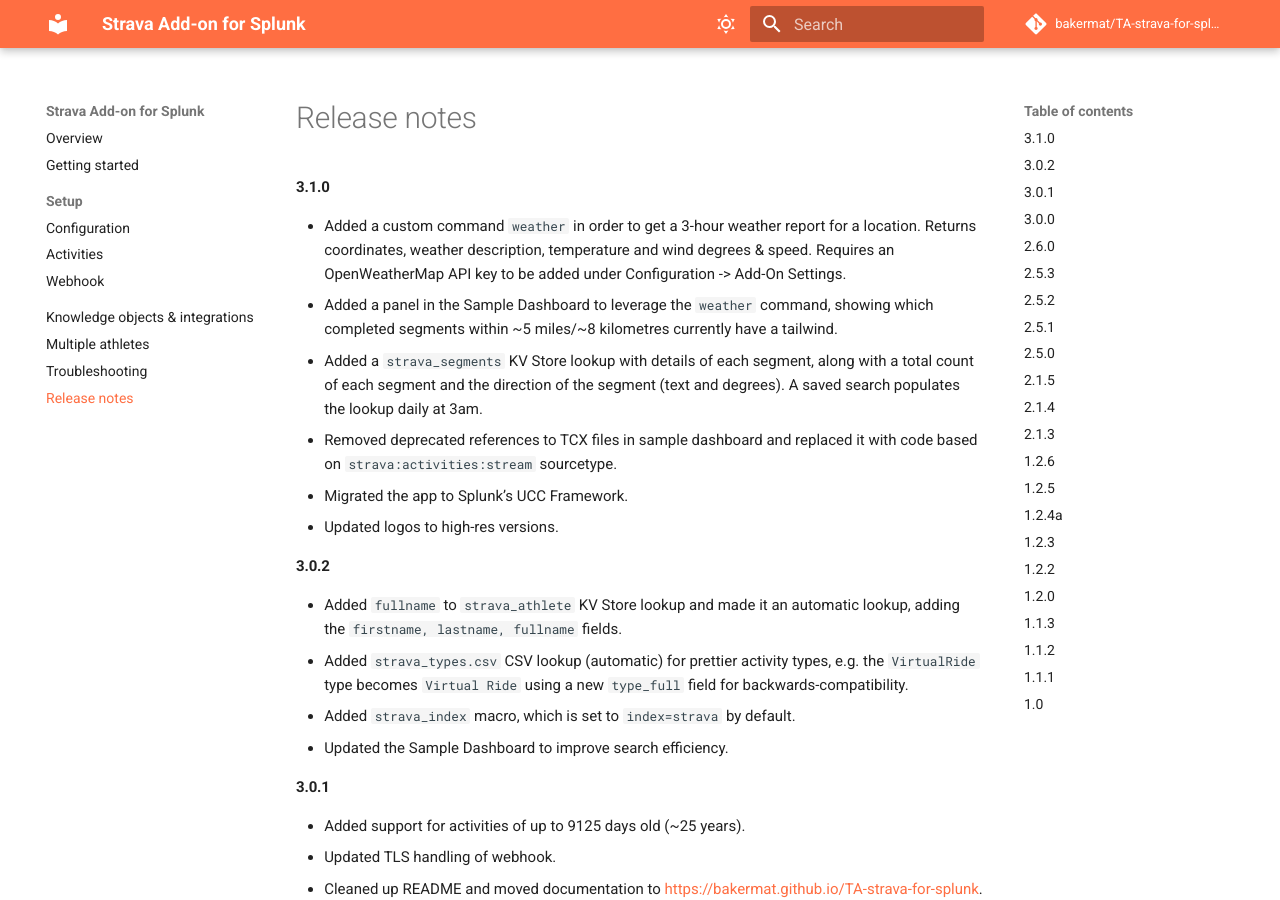
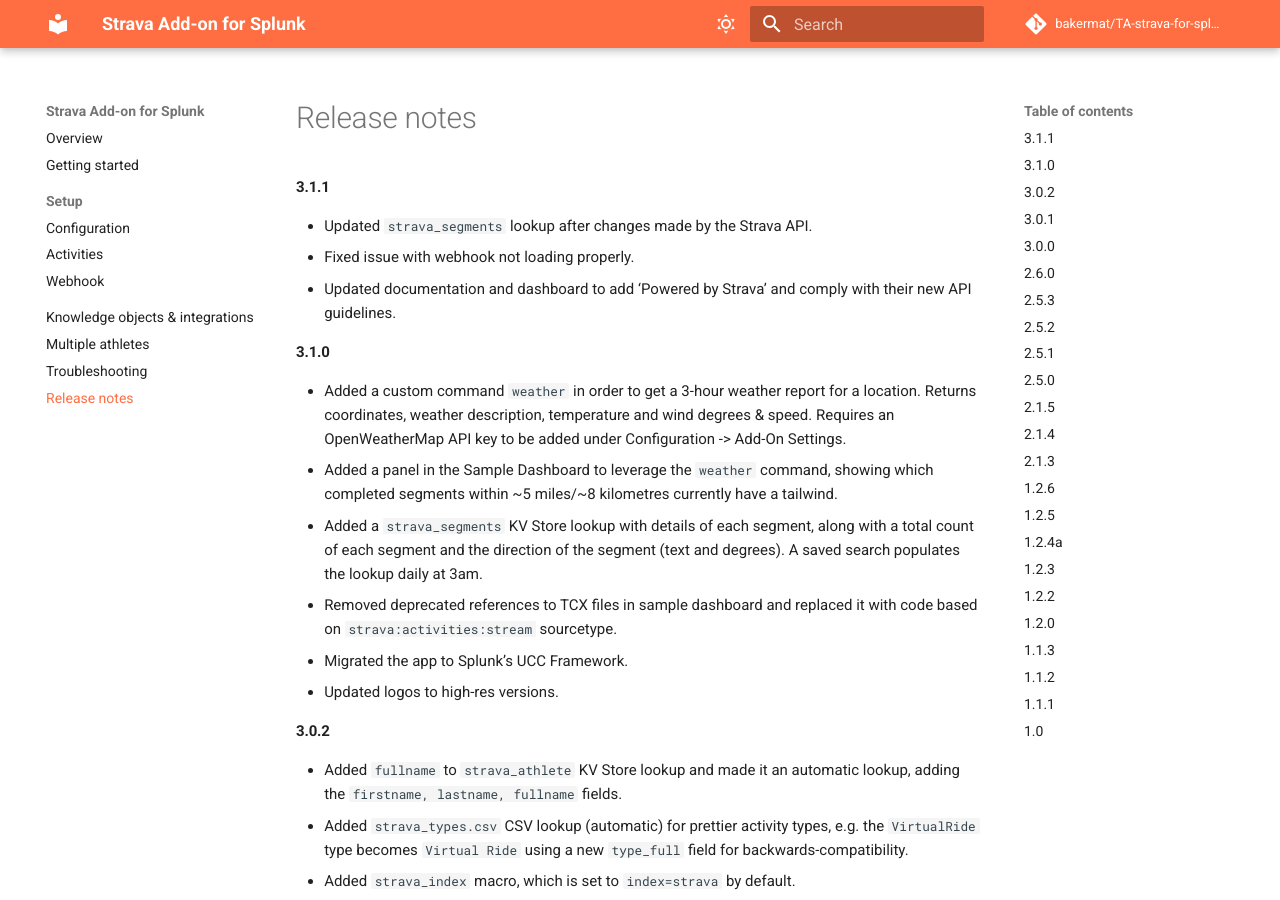
Before and after one commit to bakermat/TA-strava-for-splunk, an MkDocs documentation site: the page built from docs/release-notes.md, in a window 1280 px wide and 900 px high. Built offline with MkDocs 1.6.1 and Material for MkDocs 9.7.7, drawn with Linux system fonts in a browser that asks for light colours; comment, search, counter and statistics services are not loaded.

Commit message:
Fixed webhook and improved sample dashboard

```diff
--- a/docs/release-notes.md
+++ b/docs/release-notes.md
@@ -1,3 +1,8 @@
+#### 3.1.1
+- Updated `strava_segments` lookup after changes made by the Strava API.
+- Fixed issue with webhook not loading properly.
+- Updated documentation and dashboard to add 'Powered by Strava' and comply with their new API guidelines.
+
 #### 3.1.0
 - Added a custom command `weather` in order to get a 3-hour weather report for a location. Returns coordinates, weather description, temperature and wind degrees & speed. Requires an OpenWeatherMap API key to be added under Configuration -> Add-On Settings.
 - Added a panel in the Sample Dashboard to leverage the `weather` command, showing which completed segments within ~5 miles/~8 kilometres currently have a tailwind.
--- a/globalConfig.json
+++ b/globalConfig.json
@@ -2,9 +2,8 @@
     "meta": {
         "name": "TA-strava-for-splunk",
         "displayName": "Strava for Splunk",
-        "version": "3.1.0",
-        "restRoot": "TA_strava_for_splunk",
-        "schemaVersion": "0.0.3"
+        "version": "3.1.1alpha",
+        "restRoot": "TA_strava_for_splunk"
     },
     "pages": {
         "configuration": {
--- a/mkdocs.yml
+++ b/mkdocs.yml
@@ -35,7 +35,7 @@
     - navigation.sections
 
 extra:
-  version: 3.0.2
+  version: 3.1.1
 
 extra_css:
   - assets/css/extra.css
```
Also changed, not shown: README.md (+2 -0 lines), docs/index.md (+2 -0 lines), docs/assets/img/powered_by_strava.png (added), 6 other files.
